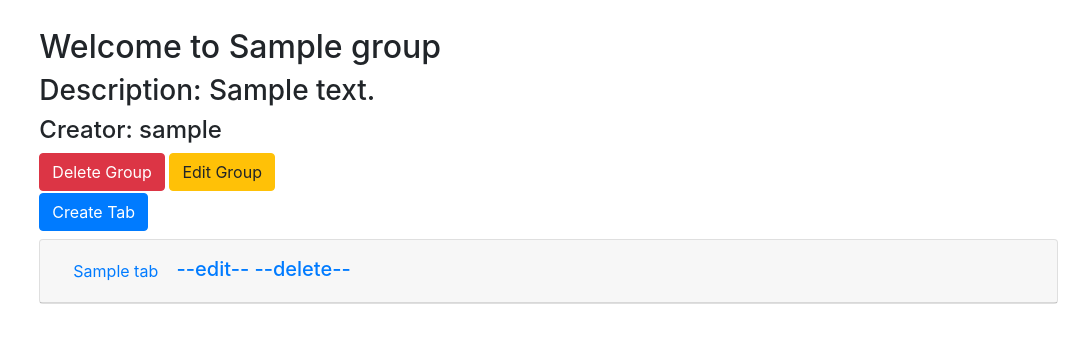
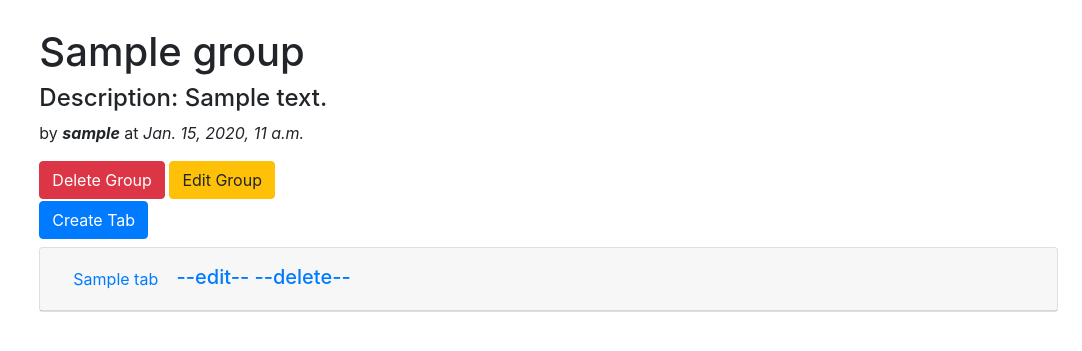
Before and after one commit to questras/StudentPlatform, a Django app: page /platformapp/group/1/ in a window 1280 px wide. Shown: the part 56-407 px from the top of the page, without its empty margins (198-1280 px from the left). Run offline with Django 3.2, Linux system fonts and the light colour scheme; a user stored in the database is signed in; tables that the repository leaves empty hold one stand-in row (values such as "Sample post"); some libraries are stand-ins or nearby versions.

Commit message:
change main group view

```diff
--- a/StudentPlatform/platformapp/templates/platformapp/group_view.html
+++ b/StudentPlatform/platformapp/templates/platformapp/group_view.html
@@ -1,9 +1,9 @@
 {% extends 'base.html' %}
 
 {% block content %}
-    <h2>Welcome to {{ group.name }}</h2>
-    <h3>Description: {{ group.description }}</h3>
-    <h4>Creator: {{ group.creator.username }}</h4>
+    <h1>{{ group.name }}</h1>
+    <h4>Description: {{ group.description }}</h4>
+    <p>by <b><i>{{ group.creator.username }}</i></b> at <i>{{ group.created_date }}</i></p>
 
     {# Delete and Edit buttons if user is creator. #}
     {% if request.user.id == group.creator.id %}
```
